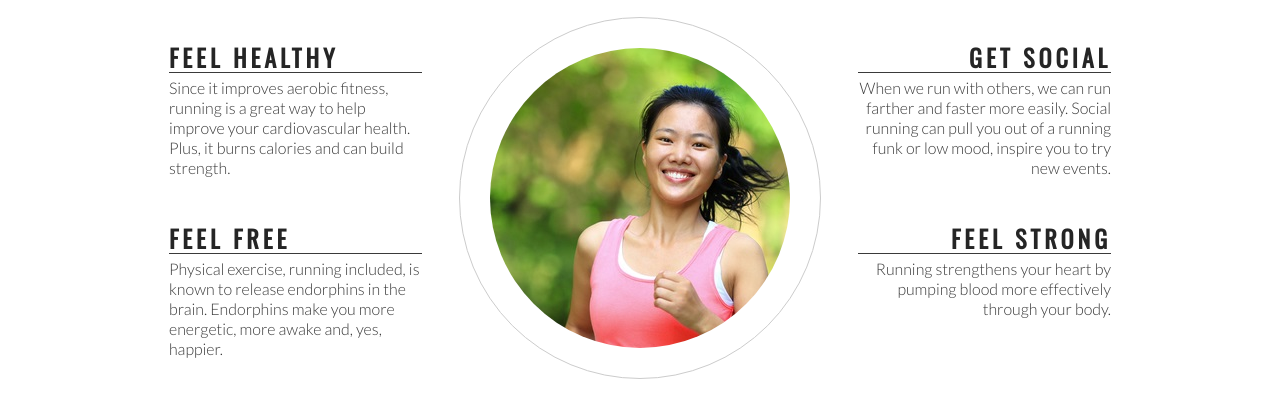
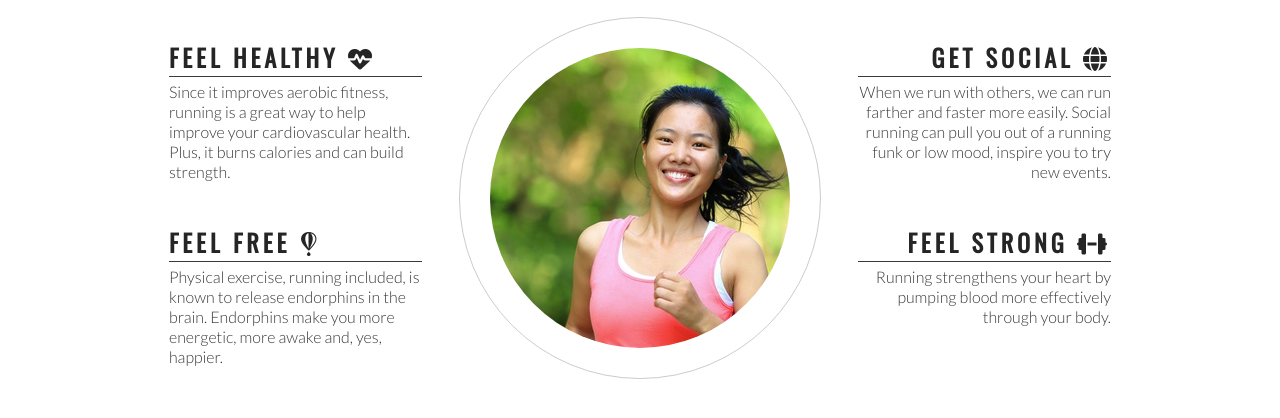
Before and after one commit to caflavio/love-running, a plain HTML site: page index.html in a window 1280 px wide. Shown: the part 764-1182 px from the top of the page. Drawn offline with nearby package versions, Linux system fonts and the light colour scheme.

Commit message:
Add Font Awesome icons to club ethos section

```diff
--- a/index.html
+++ b/index.html
@@ -41,14 +41,14 @@
         <h2 id="welcome">Why Love Running With Us?</h2>
         <div id="left-about">
                 <div class="left-about-heading">
-                    <h2>Feel Healthy</h2>
+                    <h2>Feel Healthy <i class="fas fa-heartbeat"></i></h2>
                     <hr>
                     <p>
                         Since it improves aerobic fitness, running is a great way to help improve your cardiovascular health. Plus, it burns calories and can build strength.
                     </p>
                 </div>
                 <div class="left-about-heading">
-                    <h2>Feel Free</h2>
+                    <h2>Feel Free <i class="fab fa-fly"></i></h2>
                     <hr>
                     <p>
                         Physical exercise, running included, is known to release endorphins in the brain. Endorphins make you more energetic, more awake and, yes, happier.
@@ -57,14 +57,14 @@
         </div>
         <div id="right-about">
             <div class="right-about-heading">
-                <h2>Get Social</h2>
+                <h2>Get Social <i class="fas fa-globe"></i></h2>
                 <hr>
                 <p>
                     When we run with others, we can run farther and faster more easily. Social running can pull you out of a running funk or low mood, inspire you to try new events.
                 </p>
             </div>
             <div class="right-about-heading">
-                <h2>Feel Strong</h2>
+                <h2>Feel Strong <i class="fas fa-dumbbell"></i></h2>
                 <hr>
                 <p>
                     Running strengthens your heart by pumping blood more effectively through your body.
@@ -83,6 +83,9 @@
     <footer>
         social links here
     </footer>
+
+<!-- font awesome script -->
+    <script src="https://kit.fontawesome.com/cbdb5ef69e.js" crossorigin="anonymous"></script>
 </body>
 
 </html>
```
